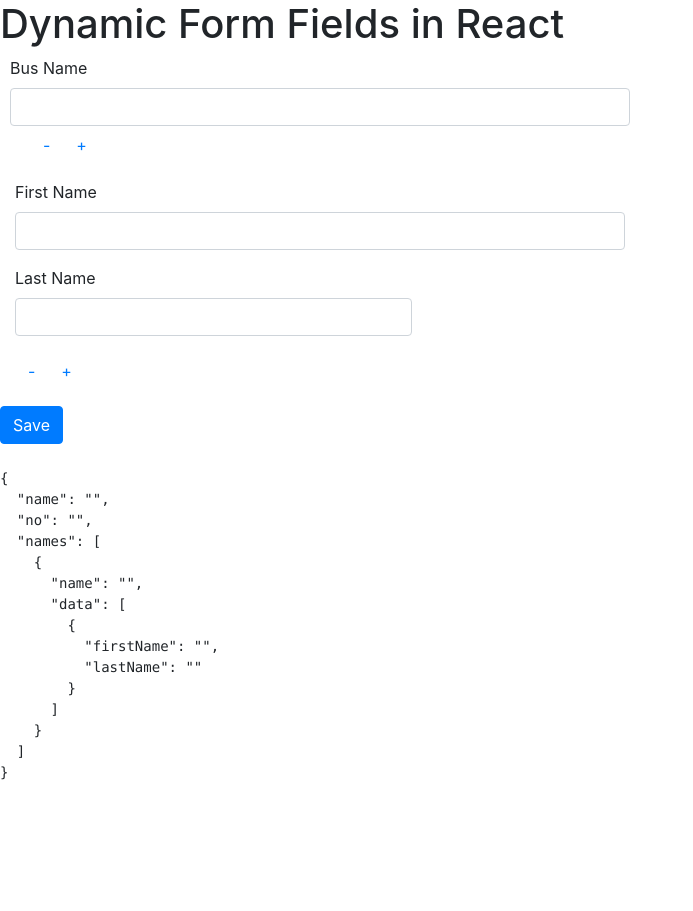
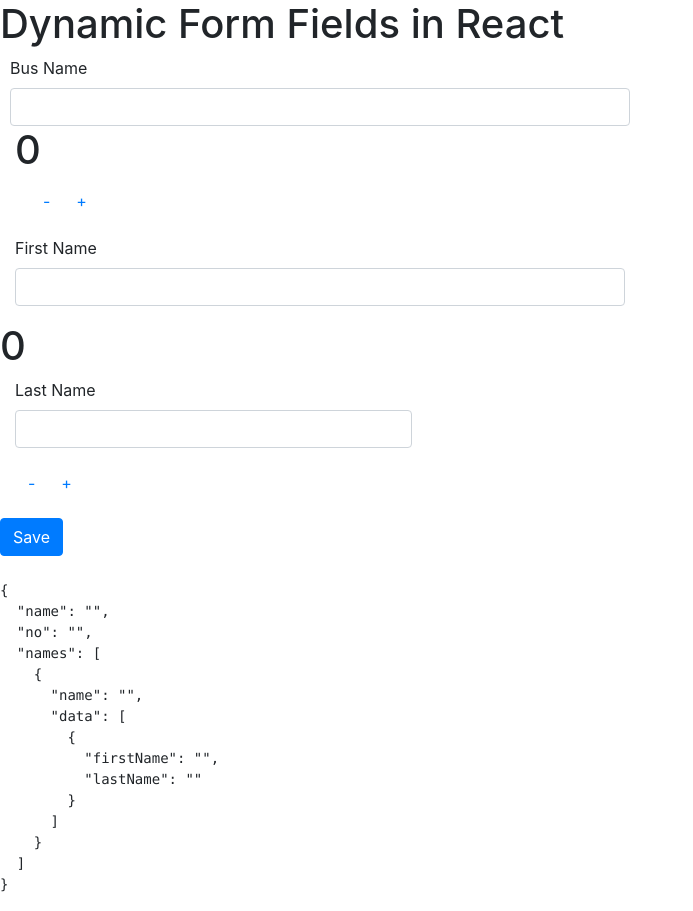
Before and after one commit to karthikkumar19/Local_Routing, a React (Create React App) app: page / in a window 1280 px wide. Shown: the whole page, without its empty margins (0-693 px from the left). Before the commit the page ends 800 px from the top, so only its background shows below. Built offline with nearby package versions, Linux system fonts and the light colour scheme.

Commit message:
creating dynamic form logic worked

```diff
--- a/src/App.js
+++ b/src/App.js
@@ -52,10 +52,10 @@ class App extends React.Component  {
         this.setState({names:values});
       };
 
-      const handleAddFields = (index) => {
+      const handleAddFields = (indexs) => {
+        console.log(indexs);
         const values = [...this.state.names];
-        console.log(values[index].data);
-        let value = values[index].data;
+        let value = values[indexs].data;
         value.push({ firstName: '', lastName: '' });
         console.log(values);
 
@@ -67,7 +67,9 @@ class App extends React.Component  {
         values.splice(index, 1);
         this.setState({names:values});
       };
-    let name = this.state.names.map((inputField,index) => {
+    let name = this.state.names.map((inputField,indexs) => {
+      console.log(indexs);
+      let value = indexs;
       return(
       <div>
       <h1>Dynamic Form Fields in React</h1>
@@ -83,6 +85,7 @@ class App extends React.Component  {
                   value={this.state.name}
                   onChange={event => handleInputChangeState( event)}
                 /></div>
+                <h1>{indexs}</h1>
                 <div className="form-group col-sm-2">
                 <button
                   className="btn btn-link"
@@ -94,21 +97,14 @@ class App extends React.Component  {
                 <button
                   className="btn btn-link"
                   type="button"
-                  onClick={() => OnhandleAddFields()}
+                  onClick={() => OnhandleAddFields(indexs)}
                 >
                   +
                 </button>
-              </div></div></div>
-      )
+              </div></div>
+              {
 
-
-    });
-return (
-<div>
-   {name}
-
-          {this.state.names[0].data.map((inputField, index) => (
-
+                this.state.names[indexs].data.map((inputField, index) => (
 <React.Fragment key={`${inputField}~${index}`}>
   <div className="form-group col-sm-6">
     <label htmlFor="firstName">First Name</label>
@@ -121,6 +117,7 @@ return (
       onChange={event => handleInputChange(index, event)}
     />
   </div>
+  <h1>{index}</h1>
   <div className="form-group col-sm-4">
     <label htmlFor="lastName">Last Name</label>
     <input
@@ -143,7 +140,7 @@ return (
     <button
       className="btn btn-link"
       type="button"
-                  onClick={() => handleAddFields(index)}
+      onClick={() => handleAddFields(indexs)}
     >
       +
     </button>
@@ -161,6 +158,16 @@ return (
 </button>
 </div>
 <br/>
+              </div>
+      )
+
+
+    });
+return (
+<div>
+   {name}
+
+
 <pre>
  {JSON.stringify(this.state, null, 2)}
 </pre>
```
Lines whose indentation alone changed are shown as unchanged.
